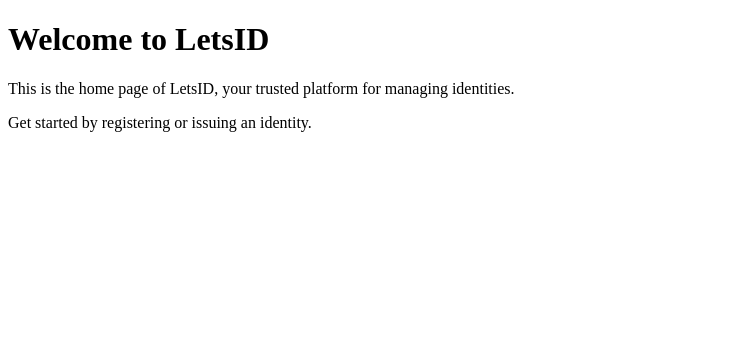
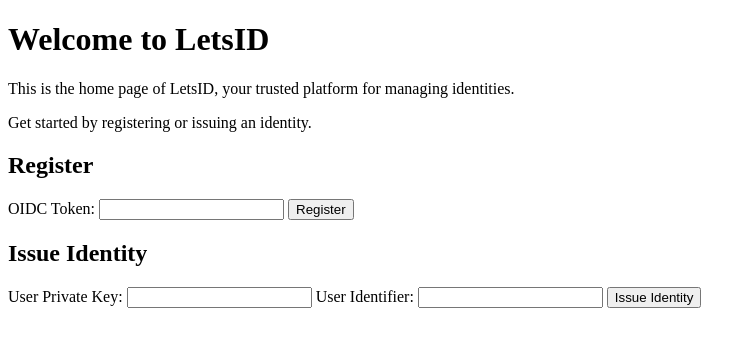
Before and after one commit to autonomys/letsid, a Flask app: page / in a window 1280 px wide. Shown: the top 347 px of the page, without its empty margins (0-756 px from the left). Run offline with Flask 2, Linux system fonts and the light colour scheme.

Commit message:
add missing templates

```diff
--- a/src/web/templates/index.html
+++ b/src/web/templates/index.html
@@ -9,5 +9,25 @@
     <h1>Welcome to LetsID</h1>
     <p>This is the home page of LetsID, your trusted platform for managing identities.</p>
     <p>Get started by registering or issuing an identity.</p>
+
+    <div>
+        <h2>Register</h2>
+        <form action="/register" method="POST">
+            <label for="oidc_token">OIDC Token:</label>
+            <input type="text" id="oidc_token" name="oidc_token" required>
+            <button type="submit">Register</button>
+        </form>
+    </div>
+
+    <div>
+        <h2>Issue Identity</h2>
+        <form action="/issue-identity" method="POST">
+            <label for="user_private_key">User Private Key:</label>
+            <input type="text" id="user_private_key" name="user_private_key" required>
+            <label for="user_identifier">User Identifier:</label>
+            <input type="text" id="user_identifier" name="user_identifier" required>
+            <button type="submit">Issue Identity</button>
+        </form>
+    </div>
 </body>
 </html>
```
Also changed, not shown: src/web/templates/issue_identity.html (added, +20 -0 lines), src/web/templates/register.html (added, +20 -0 lines).
